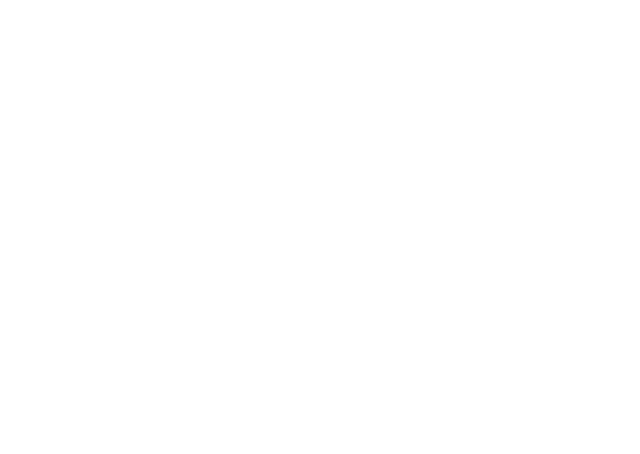
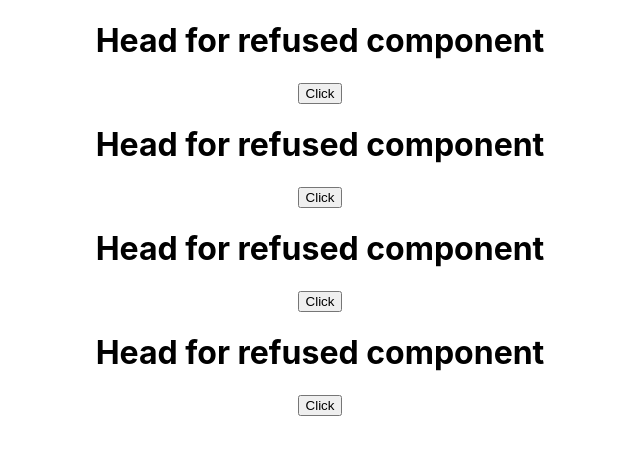
Before and after one commit to rusik88/learn_react, a React (Create React App) app: page / in a window 1280 px wide. Shown: the top 454 px of the page, without its empty margins (320-960 px from the left). Built offline with nearby package versions, Linux system fonts and the light colour scheme.

Commit message:
End part

```diff
--- a/src/App.js
+++ b/src/App.js
@@ -1,9 +1,13 @@
 import './App.css';
+import MyComponent from './Components/MyComponent'
 
 function App() {
   return (
     <div className="App">
-
+      <MyComponent />
+      <MyComponent />
+      <MyComponent />
+      <MyComponent />
     </div>
   );
 }
--- /dev/null
+++ b/src/Components/MyComponent.js
@@ -0,0 +1,10 @@
+function MyComponent() {
+    return (
+        <div>
+            <h1>Head for refused component</h1>
+            <button>Click</button>
+        </div>
+    );
+}
+
+export default MyComponent
```
